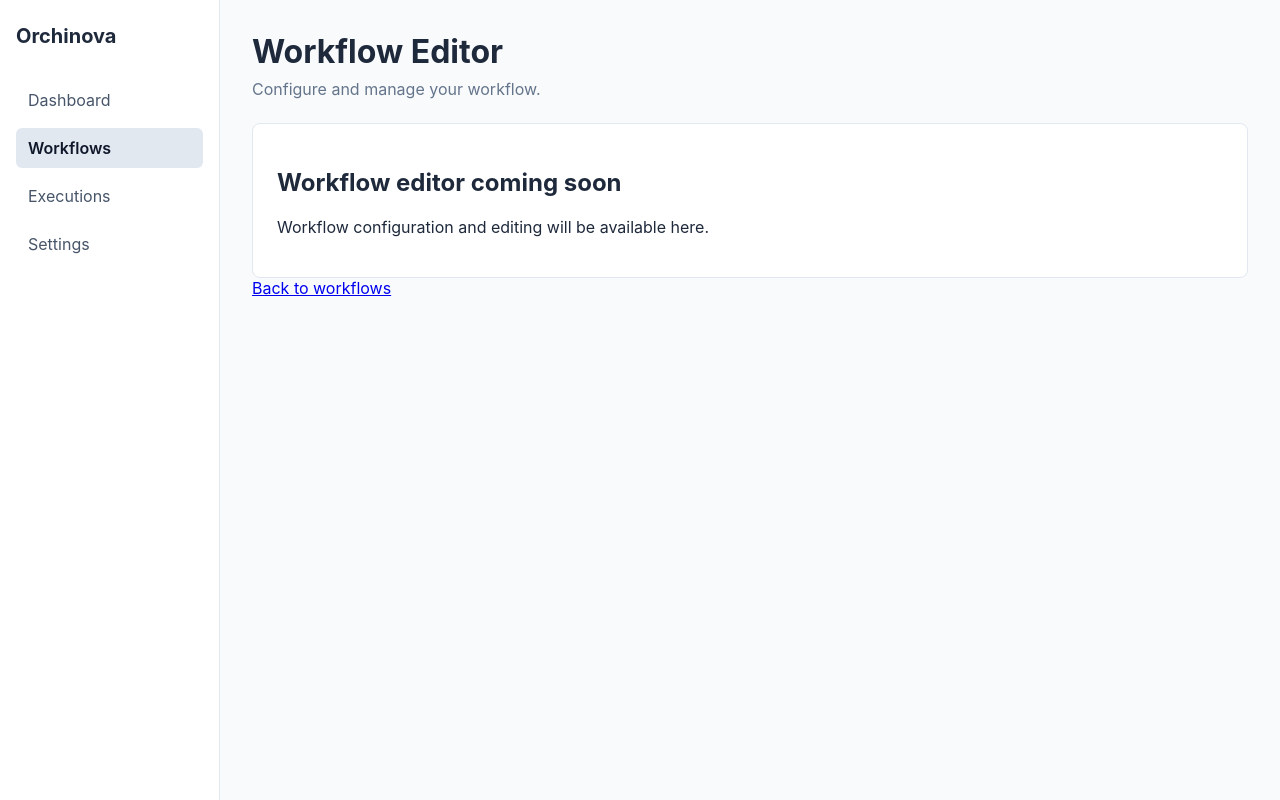
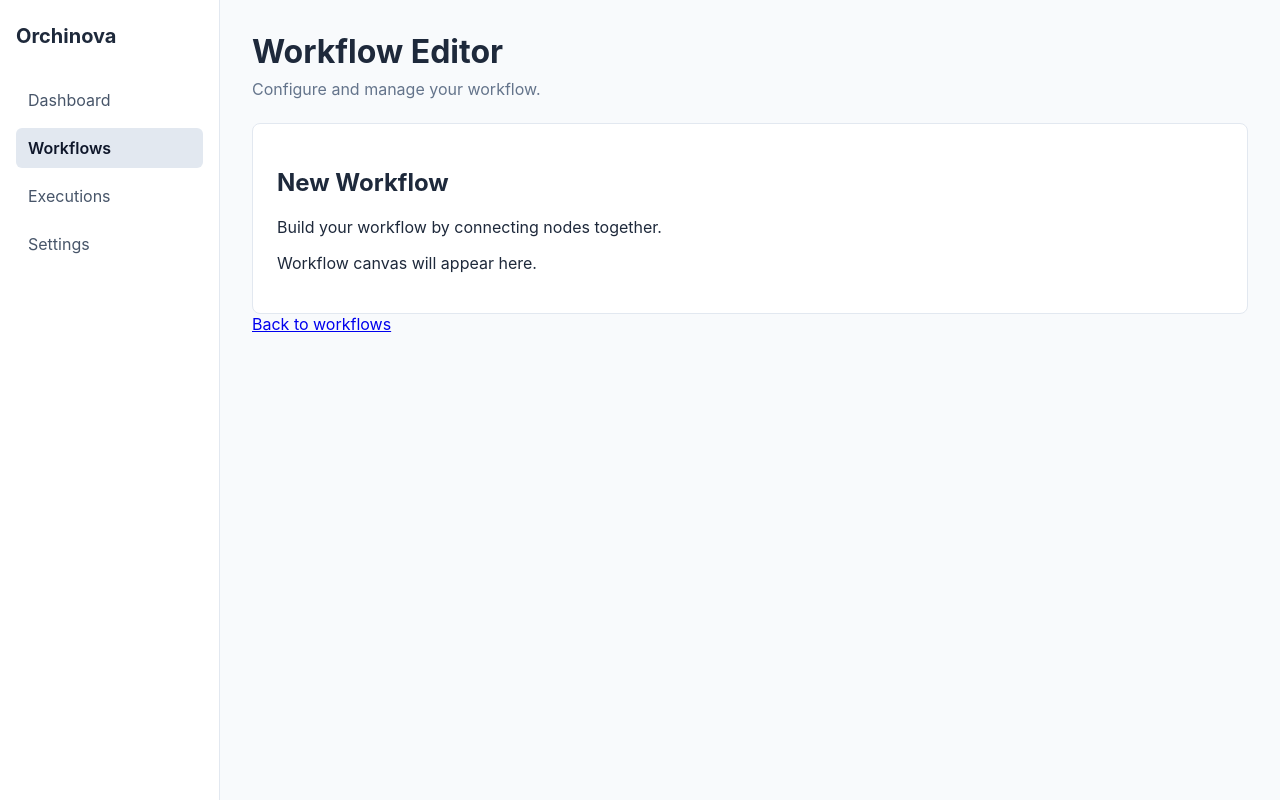
Before and after one commit to NandhiniMurthi/orchinova, a React (Vite) app in the folder apps/web/: page /workflows/1 in a window 1280 px wide. Built offline with nearby package versions, Linux system fonts and the light colour scheme.

Commit message:
initial nodes

```diff
--- a/apps/web/package.json
+++ b/apps/web/package.json
@@ -10,6 +10,7 @@
     "preview": "vite preview"
   },
   "dependencies": {
+    "@xyflow/react": "^12.11.6",
     "react": "^19.2.8",
     "react-dom": "^19.2.8",
     "react-router-dom": "^7.18.2"
--- a/apps/web/src/pages/WorkflowEditorPage.tsx
+++ b/apps/web/src/pages/WorkflowEditorPage.tsx
@@ -10,8 +10,14 @@ function WorkflowEditorPage() {
       />
 
       <Card>
-        <h2>Workflow editor coming soon</h2>
-        <p>Workflow configuration and editing will be available here.</p>
+       <div>
+          <h2>New Workflow</h2>
+          <p>Build your workflow by connecting nodes together.</p>
+        </div>
+
+        <div>
+          <p>Workflow canvas will appear here.</p>
+        </div>
       </Card>
       <Link to="/workflows">Back to workflows</Link>
     </main>
```
Also changed, not shown: apps/web/src/types/workflow.ts (added, +39 -0 lines), 1 other file (tests, documents, lock files or other folders).
